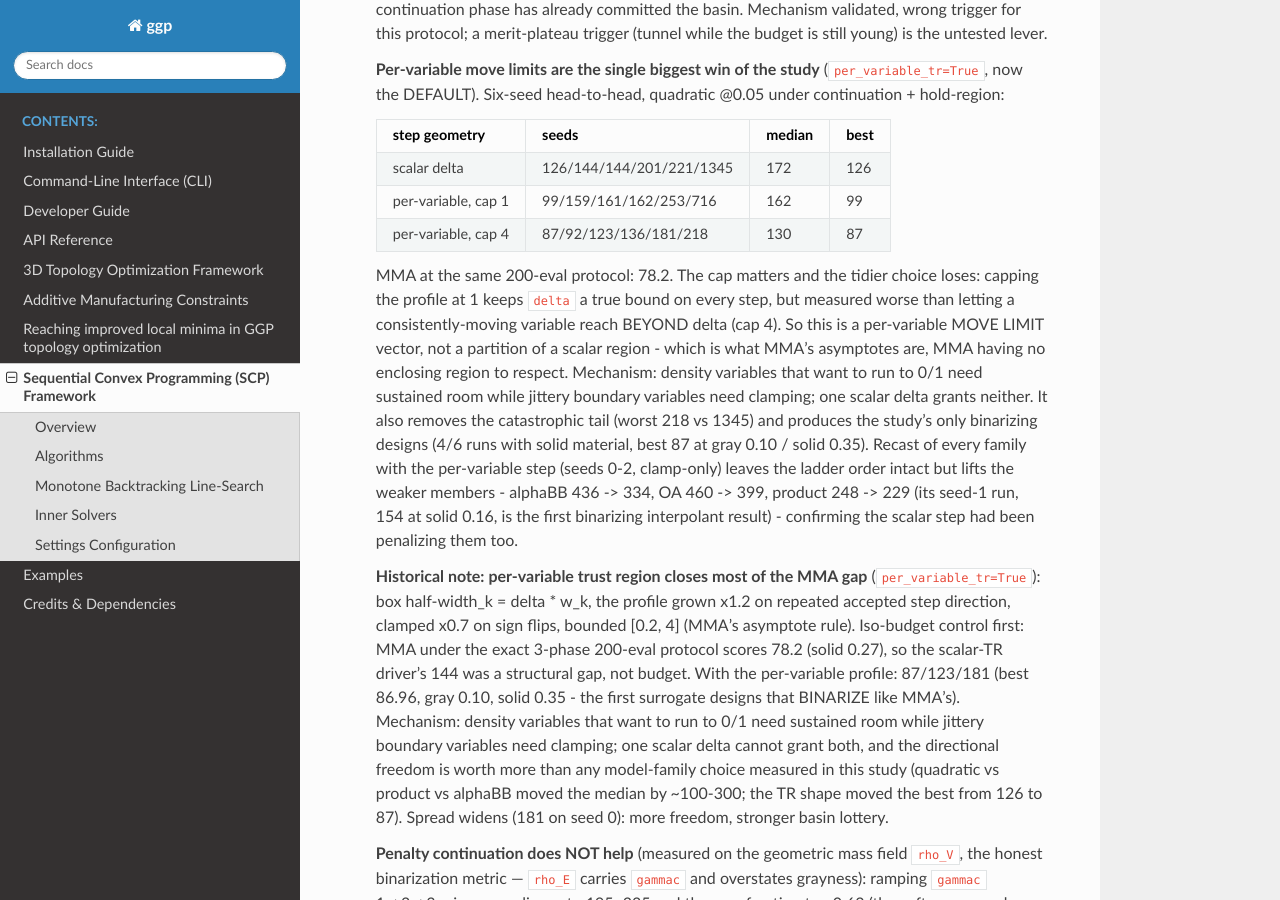
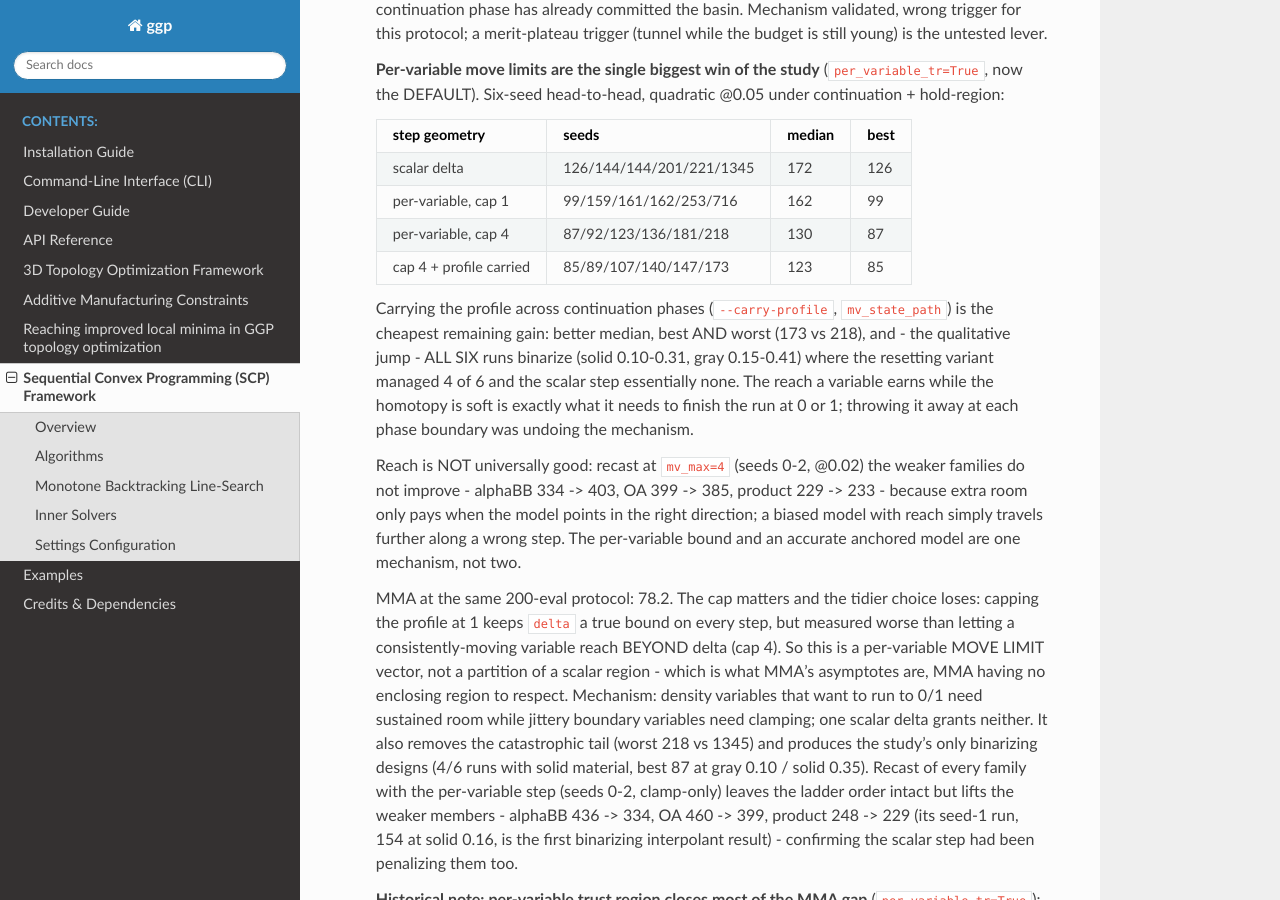
Before and after one commit to SimoneConiglio/generalized_geometry_projection, a Sphinx documentation site: the page built from docs/scp_uno_guide.rst, in a window 1280 px wide and 900 px high, scrolled down 4780 px. Built offline with Sphinx 7.4.7 and the Read the Docs theme 3.1.0, drawn with Linux system fonts in a browser that asks for light colours.

Commit message:
Docs: carried profile is the best configuration measured (median 123, best 85)
Six seeds, quadratic @0.05 + continuation + hold-region + per-variable
scaled bounds with reach and the profile carried across phases:
85/89/107/140/147/173 - better median, best and worst than resetting
the profile (130/87/218), and all six runs binarize (solid 0.10-0.31)
where resetting managed four and the scalar step essentially none.
MMA at the same budget: 78.2.

Reach is not universally good: recast at mv_max=4 the weaker families
do not improve (alphaBB 334->403, OA 399->385, product 229->233) -
extra room only pays when the model points the right way.

Co-Authored-By: Claude Fable 5 <noreply@anthropic.com>
Claude-Session: https://claude.ai/code/session_01CG7waKSaRC4EUnPzca3QFu

```diff
--- a/docs/scp_uno_guide.rst
+++ b/docs/scp_uno_guide.rst
@@ -259,7 +259,24 @@ The framework provides seven major algorithms:
    scalar delta                126/144/144/201/221/1345       172     126
    per-variable, cap 1         99/159/161/162/253/716         162      99
    per-variable, cap 4         87/92/123/136/181/218          130      87
+   cap 4 + profile carried     85/89/107/140/147/173          123      85
    ==========================  ==========================  ======  ======
+
+   Carrying the profile across continuation phases
+   (``--carry-profile``, ``mv_state_path``) is the cheapest remaining
+   gain: better median, best AND worst (173 vs 218), and - the
+   qualitative jump - ALL SIX runs binarize (solid 0.10-0.31, gray
+   0.15-0.41) where the resetting variant managed 4 of 6 and the scalar
+   step essentially none. The reach a variable earns while the homotopy
+   is soft is exactly what it needs to finish the run at 0 or 1; throwing
+   it away at each phase boundary was undoing the mechanism.
+
+   Reach is NOT universally good: recast at ``mv_max=4`` (seeds 0-2,
+   @0.02) the weaker families do not improve - alphaBB 334 -> 403, OA
+   399 -> 385, product 229 -> 233 - because extra room only pays when
+   the model points in the right direction; a biased model with reach
+   simply travels further along a wrong step. The per-variable bound and
+   an accurate anchored model are one mechanism, not two.
 
    MMA at the same 200-eval protocol: 78.2. The cap matters and the
    tidier choice loses: capping the profile at 1 keeps ``delta`` a true
```
